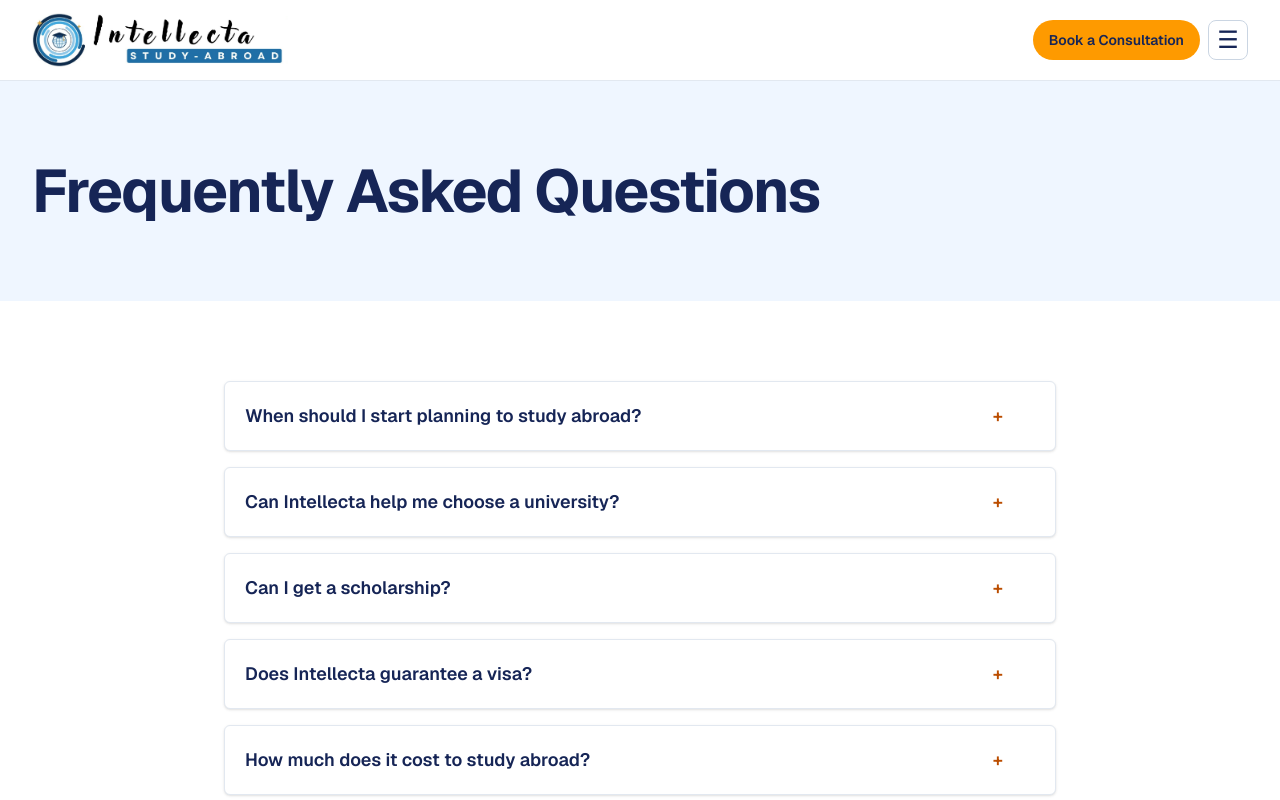
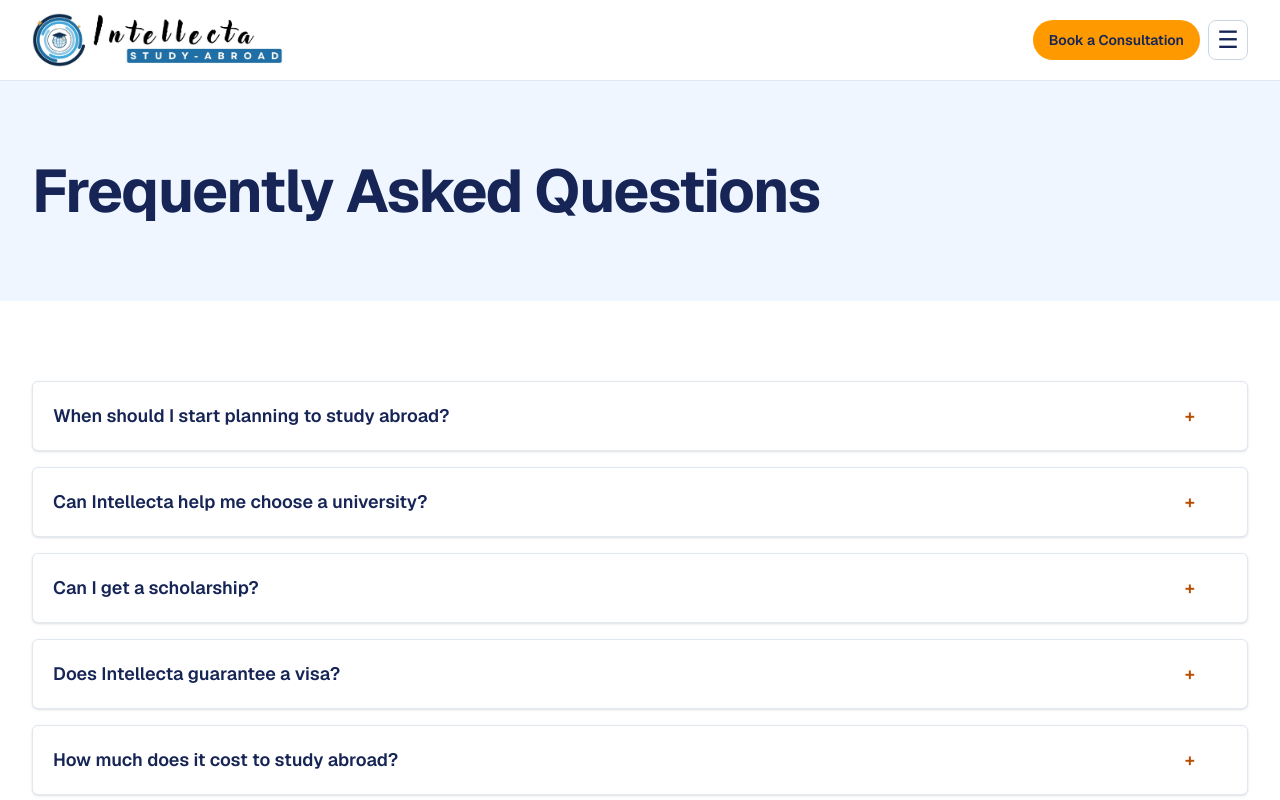
Before and after one commit to konain611/intellecta-study-abroad, a Next.js app: page /faq in a window 1280 px wide. Shown: the top 800 px of the page. Built offline with nearby package versions, Linux system fonts and the light colour scheme.

Commit message:
Update site-layout.tsx

```diff
--- a/src/components/site-layout.tsx
+++ b/src/components/site-layout.tsx
@@ -15,7 +15,7 @@
 
 export function Container({ children, className = "" }: { children: ReactNode; className?: string }) {
   return (
-    <div className={`mx-auto max-w-8xl px-4 sm:px-6 lg:px-8 ${className}`}>
+    <div className={`mx-auto max-w-7xl px-4 sm:px-6 lg:px-8 ${className}`}>
       {children}
     </div>
   );
```
